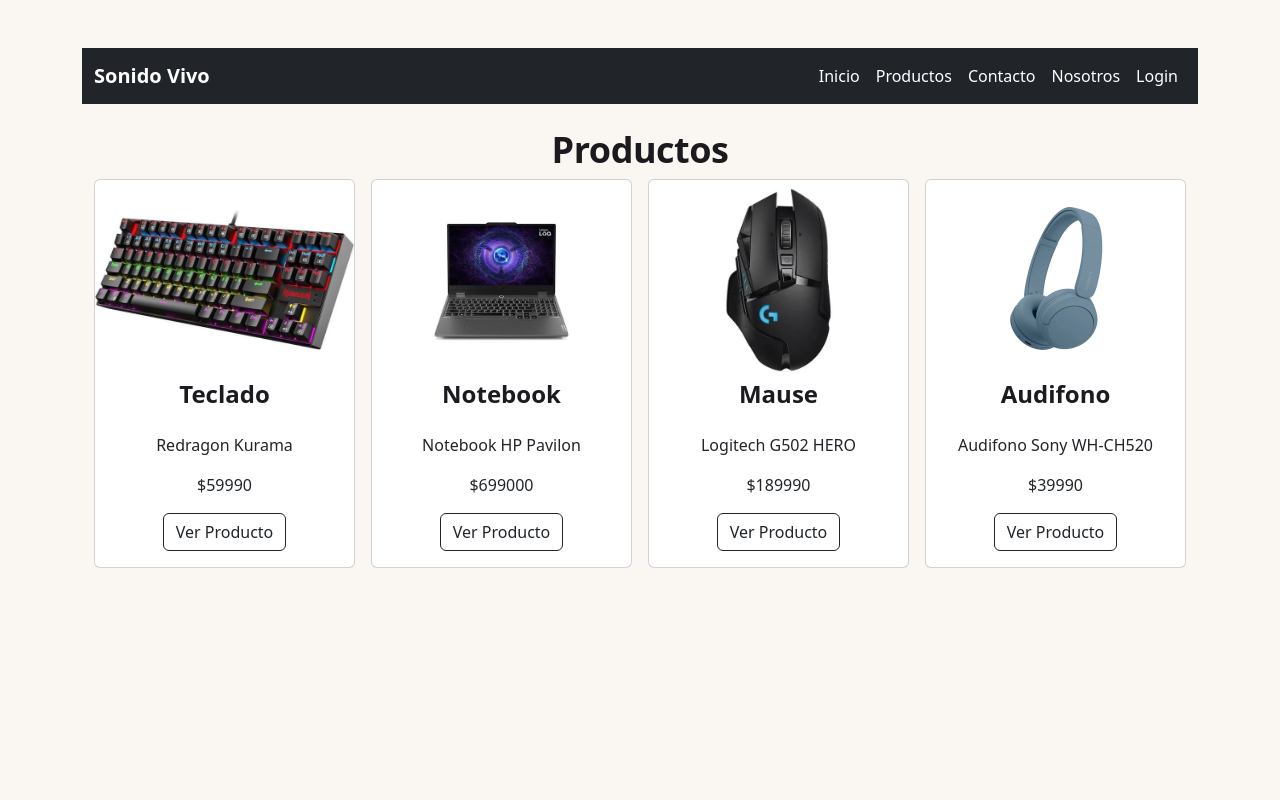
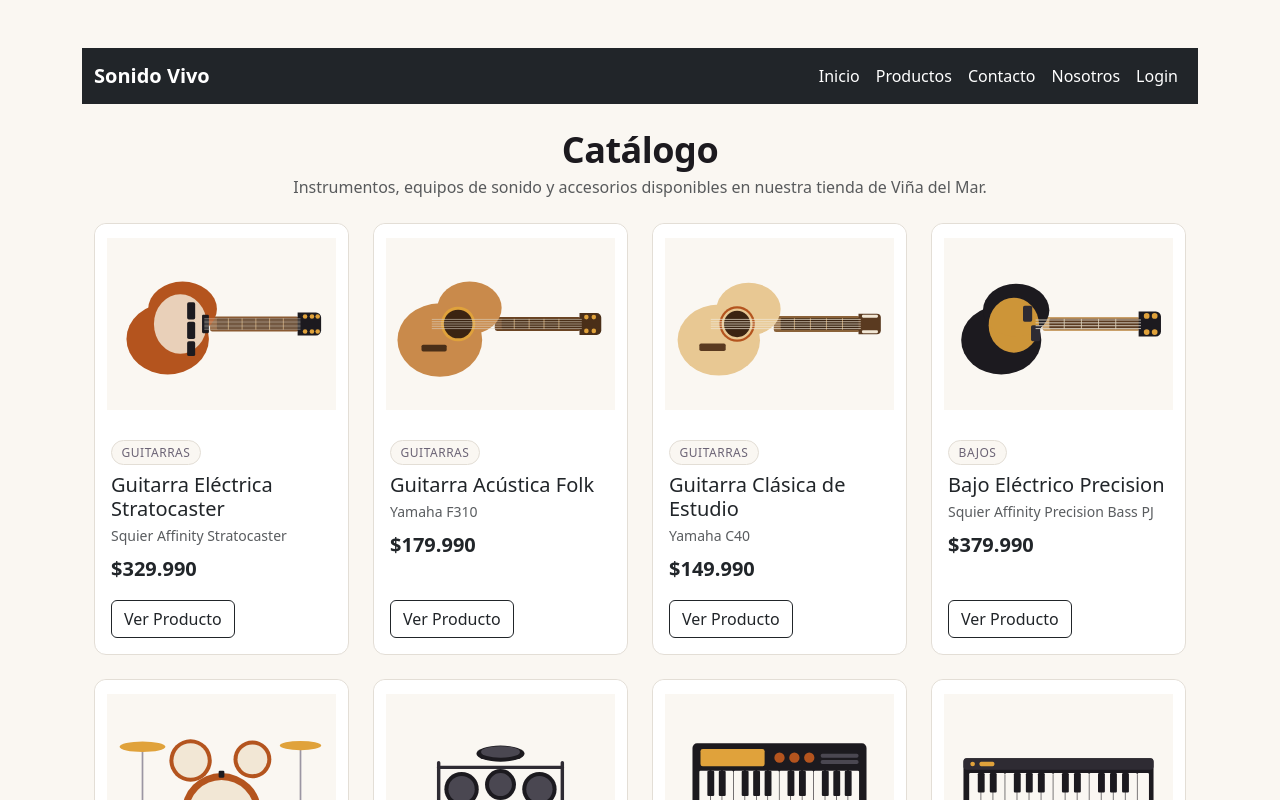
Before and after one commit to SYST3M644/SONIDO_VIVO_PROJECTO, a React (Vite) app: page /productos in a window 1280 px wide. Shown: the top 800 px of the page. Built offline with nearby package versions, Linux system fonts and the light colour scheme.

Commit message:
Renderizar el catalogo desde el modulo de datos

```diff
--- a/src/componentes/moleculas/CardProductos.tsx
+++ b/src/componentes/moleculas/CardProductos.tsx
@@ -1,44 +1,42 @@
+import type { Producto } from "../../tipos/producto";
+import { etiquetasCategoria } from "../../tipos/producto";
+import { formatearPrecio } from "../../utilidades/formato";
 import Boton from "../atomos/Boton";
 
-
 interface CardProps {
-    id: number;
-    titulo: string;
-    descripcion: string;
-    precio: number;
-    imagen: string;
+  producto: Producto;
 }
 
-function CardProducto({id, titulo, descripcion, precio, imagen}: CardProps) {
-    return(
-        <div className="card" style={{ width: '20rem'}}>
-
+function CardProducto({ producto }: CardProps) {
+  return (
+    <div className="card h-100 sv-card">
       <img
-            src={imagen} className="card-img-top"
-            alt={titulo}
-            style={{height: '200px',objectFit: 'contain'}}
+        src={producto.imagen}
+        className="card-img-top sv-card__imagen"
+        alt={producto.nombre}
       />
 
-            <h2>{titulo}</h2>
+      <div className="card-body d-flex flex-column text-start">
+        <span className="sv-etiqueta align-self-start mb-2">
+          {etiquetasCategoria[producto.categoria]}
+        </span>
 
-            <div className="card-body d-flex flex-column">
+        <h3 className="h5 card-title mb-1">{producto.nombre}</h3>
 
-                <p className="card-text">
-                    {descripcion}
+        <p className="text-body-secondary small mb-2">
+          {producto.marca} {producto.modelo}
         </p>
 
-                <p className="card-text">
-                    ${precio}
+        <p className="fs-5 fw-semibold mb-3">
+          {formatearPrecio(producto.precio)}
         </p>
 
         <div className="mt-auto">
-                    <Boton id={id}/>
+          <Boton id={producto.id} />
         </div>
-
       </div>
-
     </div>
-
   );
 }
-export default CardProducto
+
+export default CardProducto;
--- a/src/paginas/Producto.tsx
+++ b/src/paginas/Producto.tsx
@@ -1,46 +1,25 @@
-import CardProductos from "../componentes/moleculas/CardProductos"
+import CardProductos from "../componentes/moleculas/CardProductos";
+import { productos } from "../datos/productos";
 
-function Productos(){
-    return(
-        <div className="container mt-4">
-            <h1>Productos</h1>
+function Productos() {
+  return (
+    <div className="container my-4">
+      <h1 className="mb-1">Catálogo</h1>
 
-            <div className="d-flex gap-3">
+      <p className="text-body-secondary mb-4">
+        Instrumentos, equipos de sonido y accesorios disponibles en nuestra
+        tienda de Viña del Mar.
+      </p>
 
-                    <CardProductos
-                    id={1}
-                    titulo="Teclado"
-                    descripcion= "Redragon Kurama"
-                    precio= {59990}
-                    imagen= "/img/teclado.jpg"
-                    />
-
-                    <CardProductos
-                    id={2}
-                    titulo="Notebook"
-                    descripcion= "Notebook HP Pavilon"
-                    precio= {699000}
-                    imagen= "/img/notebook.jpg"
-                    />
-
-                    <CardProductos
-                    id={3}
-                    titulo="Mause"
-                    descripcion= "Logitech G502 HERO"
-                    precio= {189990}
-                    imagen= "/img/mouse.jpg"
-                    />
-
-                    <CardProductos
-                    id={4}
-                    titulo="Audifono"
-                    descripcion= "Audifono Sony WH-CH520"
-                    precio= {39990}
-                    imagen= "/img/audifono.jpg"
-                    />
-            </div>
-        </div>
-    );
+      <div className="row row-cols-1 row-cols-sm-2 row-cols-lg-3 row-cols-xl-4 g-4">
+        {productos.map((producto) => (
+          <div className="col" key={producto.id}>
+            <CardProductos producto={producto} />
+          </div>
+        ))}
+      </div>
+    </div>
+  );
 }
 
-export default Productos
+export default Productos;
```
Lines whose indentation alone changed are shown as unchanged.
